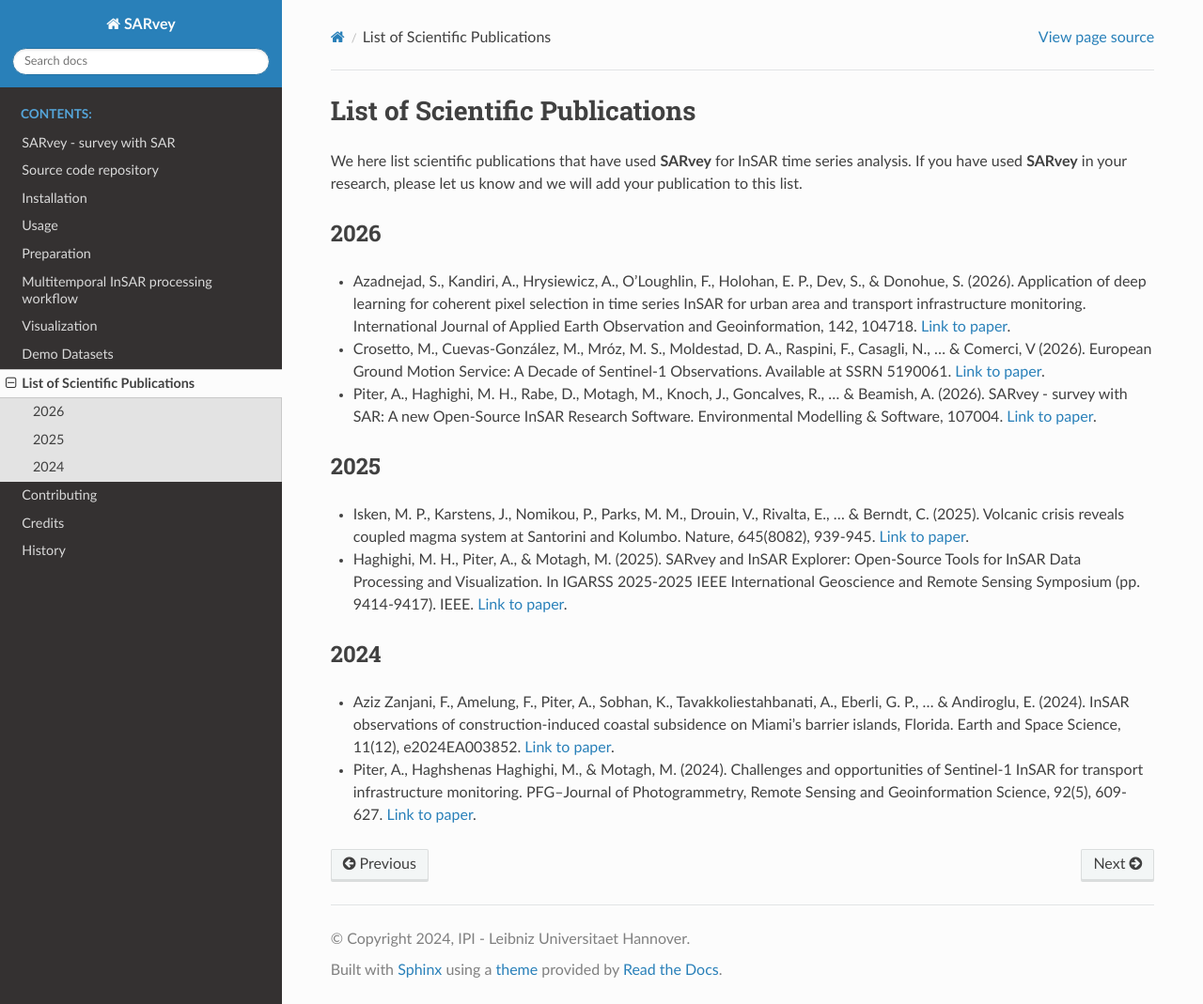
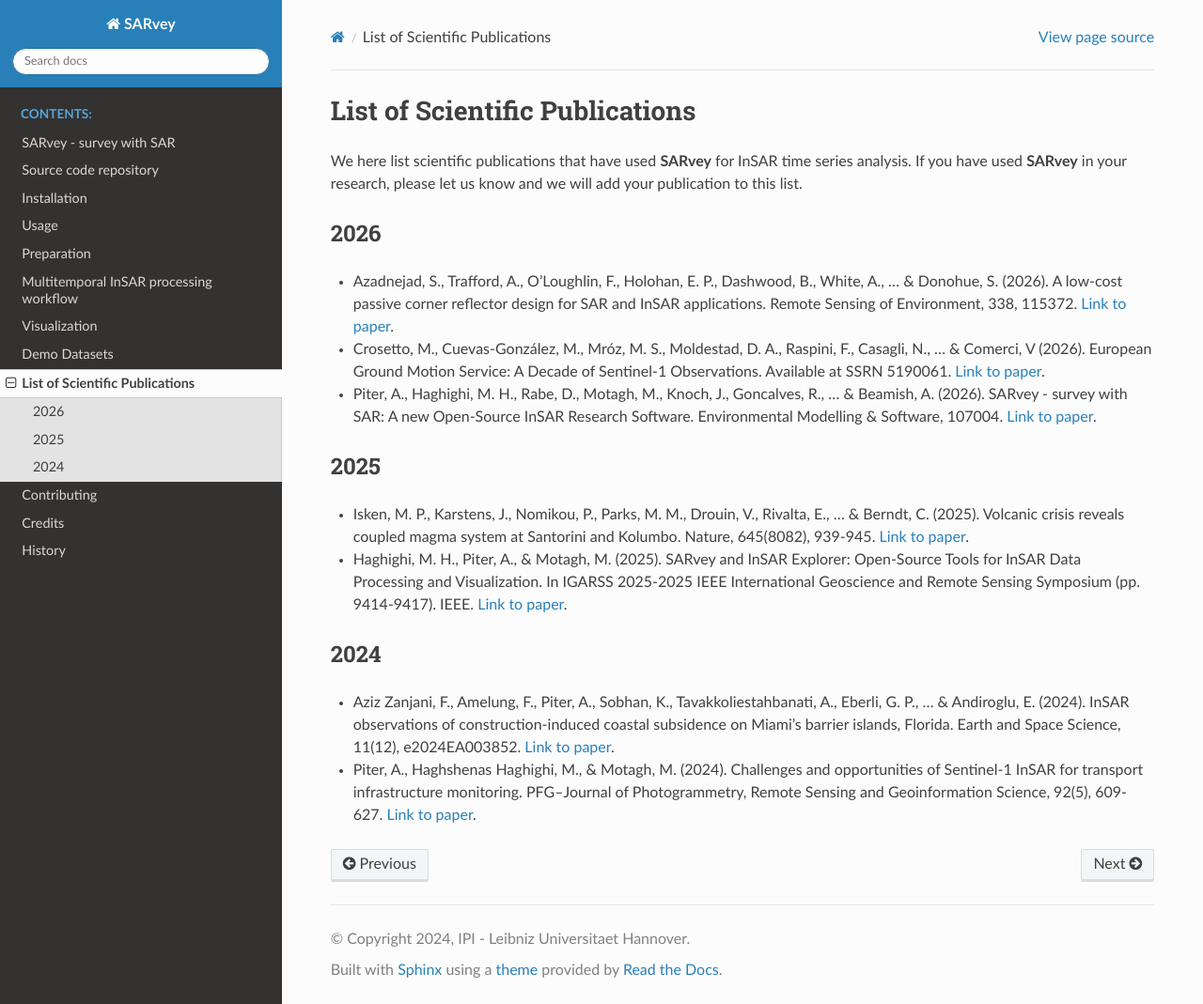
Before and after one commit to luhipi/sarvey, a Sphinx documentation site: the page built from docs/publications.rst, in a window 1280 px wide and 1069 px high. Shown: the whole window at 94% size. Built offline with Sphinx 7.4.7 and the Read the Docs theme 3.1.0, drawn with Linux system fonts in a browser that asks for light colours; pages that are not in the unit, such as notebooks, are missing from menus.

Commit message:
Correct paper title in publication list.

```diff
--- a/docs/publications.rst
+++ b/docs/publications.rst
@@ -10,7 +10,7 @@
 2026
 ----
 
-* Azadnejad, S., Kandiri, A., Hrysiewicz, A., O’Loughlin, F., Holohan, E. P., Dev, S., & Donohue, S. (2026). Application of deep learning for coherent pixel selection in time series InSAR for urban area and transport infrastructure monitoring. International Journal of Applied Earth Observation and Geoinformation, 142, 104718.
+* Azadnejad, S., Trafford, A., O'Loughlin, F., Holohan, E. P., Dashwood, B., White, A., ... & Donohue, S. (2026). A low-cost passive corner reflector design for SAR and InSAR applications. Remote Sensing of Environment, 338, 115372.
   `Link to paper <https://www.sciencedirect.com/science/article/pii/S0034425726001422>`_.
 
 * Crosetto, M., Cuevas-González, M., Mróz, M. S., Moldestad, D. A., Raspini, F., Casagli, N., ... & Comerci, V (2026). European Ground Motion Service: A Decade of Sentinel-1 Observations. Available at SSRN 5190061.
```
